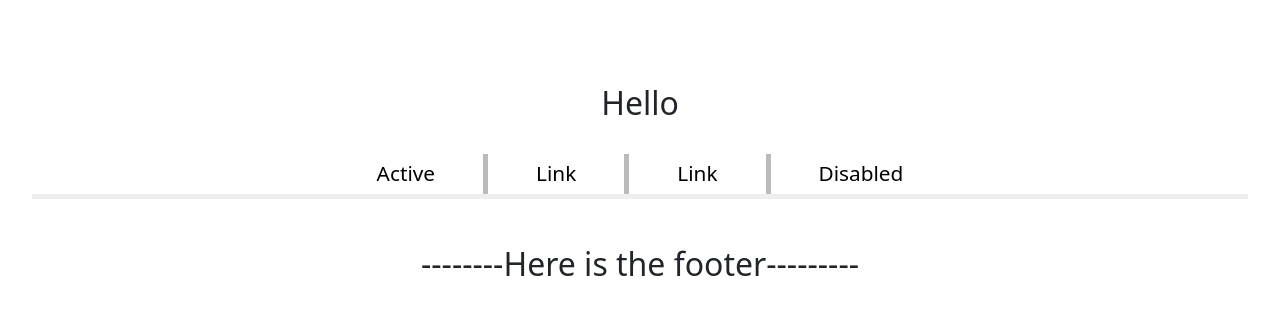
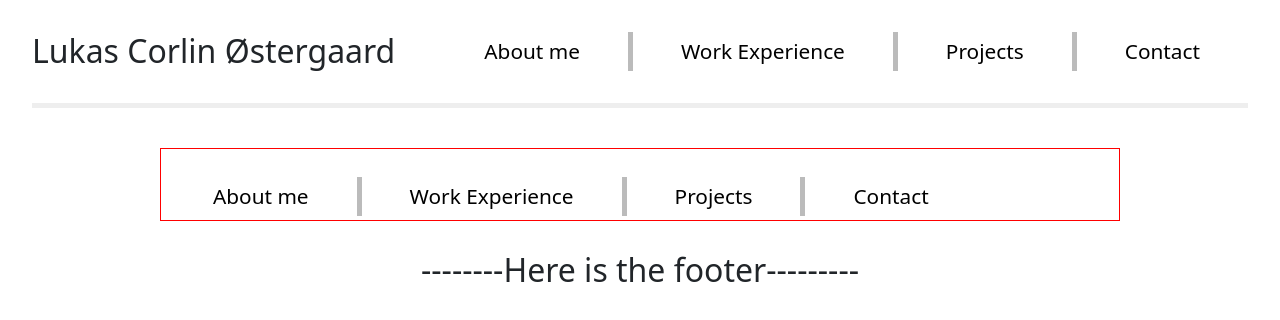
Before and after one commit to lubrozz/lubrozz.github.io, a React (Vite) app in the folder cv_web-page/: page / in a window 1280 px wide. Shown: the top 320 px of the page. Built offline with nearby package versions, Linux system fonts and the light colour scheme.

Commit message:
Changes to header to have name and navbar in header

```diff
--- a/cv_web-page/src/Layout/MainLayout.tsx
+++ b/cv_web-page/src/Layout/MainLayout.tsx
@@ -1,4 +1,5 @@
 import React, { ReactNode } from "react";
+import NavBar from "../components/NavBar";
 
 interface Props {
   children: ReactNode;
@@ -7,14 +8,19 @@ interface Props {
 const MainLayout = ({ children }: Props) => {
   return (
     <div>
-      <header className="text-center">
-        <div className="solid-box">
-          <h1 className="h1-color">--------Here is the header---------</h1>
+      <header className="double-element">
+        <div>
+          <h2 style={{ whiteSpace: "nowrap", margin: 0 }}>
+            Lukas Corlin Østergaard
+          </h2>
+        </div>
+        <div>
+          <NavBar />
         </div>
       </header>
+      <hr className="solid-line"></hr>
       <br></br>
-      <h2 className="text-center">Hello</h2>
-      <main>{children}</main>
+      <main className="center-box text-center">{children}</main>
       <footer className="text-center">
         <div className="solid-box">
           <h2>--------Here is the footer---------</h2>
--- a/cv_web-page/src/components/NavBar.tsx
+++ b/cv_web-page/src/components/NavBar.tsx
@@ -6,21 +6,20 @@ import "../App.css";
 const NavBar = () => {
   return (
     <>
-      <nav className="nav justify-content-center">
-        <a className="navbar-links" aria-current="page" href="#">
-          Active
+      <nav className="nav">
+        <a className="navbar-links" href="#about-me">
+          About me
+        </a>
+        <a className="navbar-links" href="#work-experience">
+          Work Experience
         </a>
         <a className="navbar-links" href="#">
-          Link
+          Projects
         </a>
         <a className="navbar-links" href="#">
-          Link
-        </a>
-        <a className="navbar-links" aria-disabled="true">
-          Disabled
+          Contact
         </a>
       </nav>
-      <hr className="solid-line"></hr>
     </>
   );
 };
```
